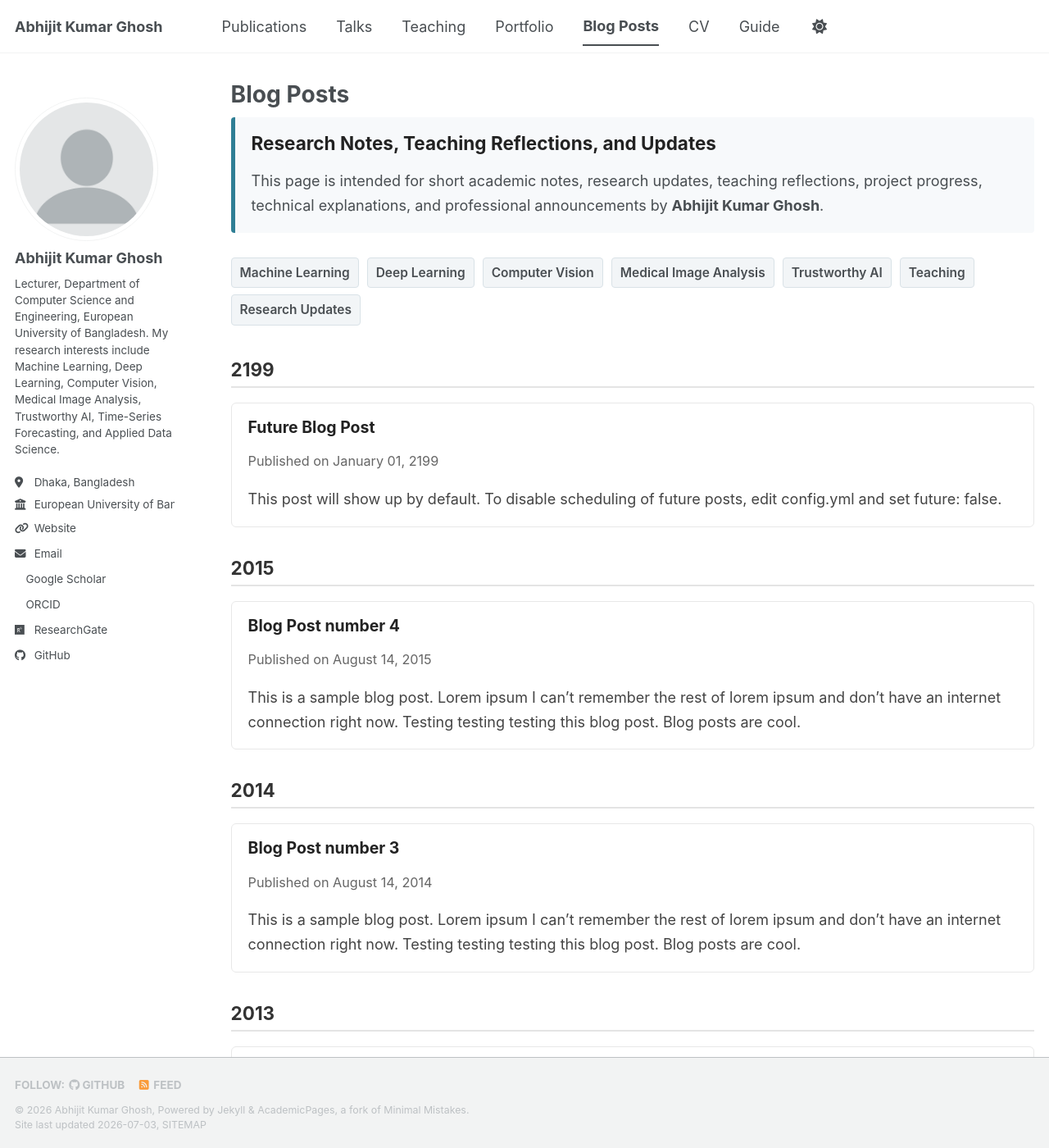
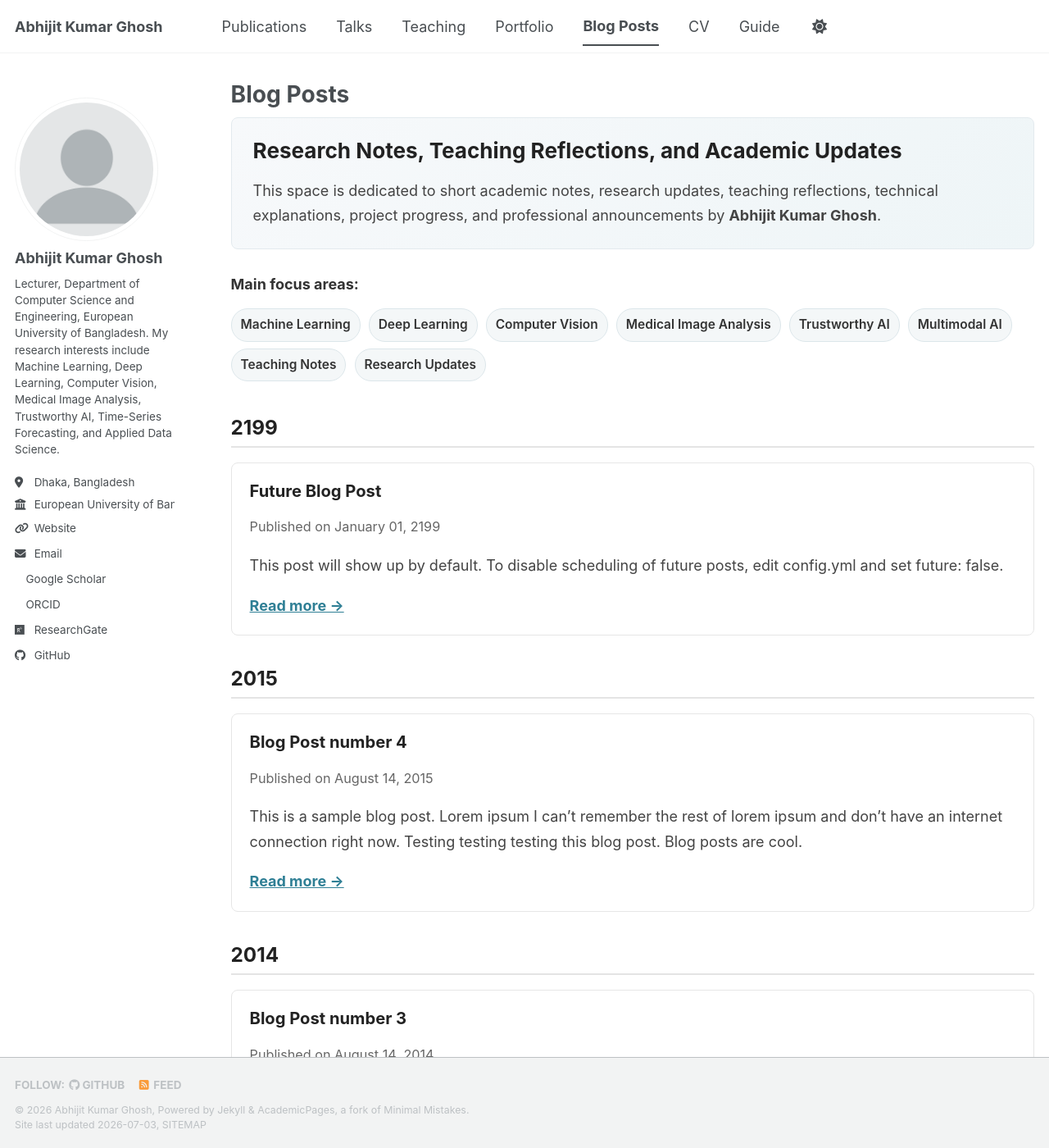
Before and after one commit to abhijitkghosh/abhijitkghosh.github.io, a Jekyll site: the page built from _pages/year-archive.html, in a window 1280 px wide and 1400 px high. Shown: the whole window at 82% size. Built offline with Jekyll 4.4.1, drawn with Linux system fonts in a browser that asks for light colours; a style sheet for code colours, icons or effects is not loaded; some of the changed text lies outside the part shown.

Commit message:
Refactor blog page styles and structure

```diff
--- a/_pages/year-archive.html
+++ b/_pages/year-archive.html
@@ -9,77 +9,91 @@ redirect_from:
 
 <style>
   .blog-page {
-    line-height: 1.65;
+    line-height: 1.7;
     font-size: 1em;
   }
 
-  .blog-intro {
-    margin-bottom: 26px;
-    padding: 18px 20px;
-    background: #f7f9fb;
+  .blog-hero {
+    padding: 24px 26px;
+    margin-bottom: 28px;
+    background: linear-gradient(135deg, #f7f9fb 0%, #eef5f7 100%);
     border-left: 5px solid #2f7f95;
-    border-radius: 4px;
+    border-radius: 8px;
+    border: 1px solid #e3eaee;
   }
 
-  .blog-intro h2 {
+  .blog-hero h2 {
     margin-top: 0;
     margin-bottom: 10px;
+    font-size: 1.45em;
     color: #222222;
   }
 
-  .blog-intro p {
+  .blog-hero p {
     margin-bottom: 0;
+    color: #444444;
   }
 
-  .blog-topics {
-    margin: 18px 0 30px 0;
+  .blog-focus {
+    margin: 22px 0 34px 0;
+  }
+
+  .blog-focus-title {
+    margin-bottom: 10px;
+    font-weight: 700;
+    color: #333333;
   }
 
   .blog-tag {
     display: inline-block;
-    background-color: #f2f5f7;
-    border: 1px solid #d9e2e7;
-    padding: 5px 10px;
+    padding: 6px 11px;
     margin: 4px 5px 4px 0;
-    border-radius: 4px;
+    background-color: #f4f7f8;
+    border: 1px solid #dce6ea;
+    border-radius: 20px;
     font-size: 0.86em;
     font-weight: 600;
+    color: #333333;
   }
 
   .year-heading {
-    margin-top: 36px;
+    margin-top: 38px;
     margin-bottom: 18px;
-    padding-bottom: 7px;
+    padding-bottom: 8px;
     border-bottom: 2px solid #e4e4e4;
-    color: #333333;
+    color: #222222;
+    font-size: 1.35em;
   }
 
   .blog-list {
-    margin-bottom: 28px;
+    margin-bottom: 34px;
   }
 
   .blog-card {
-    margin-bottom: 20px;
-    padding: 18px 20px;
-    border: 1px solid #e8e8e8;
-    border-radius: 6px;
+    margin-bottom: 22px;
+    padding: 20px 22px;
+    border: 1px solid #e6e6e6;
+    border-radius: 8px;
     background: #ffffff;
+    transition: all 0.2s ease-in-out;
   }
 
   .blog-card:hover {
-    border-color: #cfd8dc;
-    box-shadow: 0 2px 8px rgba(0, 0, 0, 0.04);
+    border-color: #cbd8dd;
+    box-shadow: 0 4px 14px rgba(0, 0, 0, 0.06);
+    transform: translateY(-1px);
   }
 
   .blog-card h3 {
     margin-top: 0;
     margin-bottom: 8px;
-    font-size: 1.08em;
+    font-size: 1.12em;
+    line-height: 1.4;
   }
 
   .blog-card h3 a {
+    color: #222222;
     text-decoration: none;
-    color: #222222;
   }
 
   .blog-card h3 a:hover {
@@ -88,43 +102,66 @@ redirect_from:
   }
 
   .blog-meta {
-    margin-bottom: 8px;
+    margin-bottom: 10px;
     color: #666666;
     font-size: 0.9em;
   }
 
   .blog-excerpt {
-    margin-bottom: 0;
+    margin-bottom: 14px;
     color: #444444;
   }
 
+  .read-more {
+    display: inline-block;
+    margin-top: 4px;
+    font-weight: 700;
+    color: #2f7f95;
+    text-decoration: none;
+  }
+
+  .read-more:hover {
+    text-decoration: underline;
+  }
+
   .empty-blog {
-    padding: 20px;
+    padding: 24px 26px;
     background: #f7f9fb;
     border: 1px solid #e1e7ea;
-    border-radius: 6px;
+    border-radius: 8px;
     color: #444444;
+  }
+
+  .empty-blog h3 {
+    margin-top: 0;
+    color: #222222;
+  }
+
+  .empty-list {
+    margin-bottom: 0;
   }
 </style>
 
 <div class="blog-page">
 
-  <div class="blog-intro">
-    <h2>Research Notes, Teaching Reflections, and Updates</h2>
+  <div class="blog-hero">
+    <h2>Research Notes, Teaching Reflections, and Academic Updates</h2>
     <p>
-      This page is intended for short academic notes, research updates, teaching reflections,
-      project progress, technical explanations, and professional announcements by
+      This space is dedicated to short academic notes, research updates, teaching reflections,
+      technical explanations, project progress, and professional announcements by
       <strong>Abhijit Kumar Ghosh</strong>.
     </p>
   </div>
 
-  <div class="blog-topics">
+  <div class="blog-focus">
+    <div class="blog-focus-title">Main focus areas:</div>
     <span class="blog-tag">Machine Learning</span>
     <span class="blog-tag">Deep Learning</span>
     <span class="blog-tag">Computer Vision</span>
     <span class="blog-tag">Medical Image Analysis</span>
     <span class="blog-tag">Trustworthy AI</span>
-    <span class="blog-tag">Teaching</span>
+    <span class="blog-tag">Multimodal AI</span>
+    <span class="blog-tag">Teaching Notes</span>
     <span class="blog-tag">Research Updates</span>
   </div>
 
@@ -132,23 +169,23 @@ redirect_from:
 
   {% if site.posts.size > 0 %}
 
-    {% capture written_year %}'None'{% endcapture %}
+    {% assign previous_year = "" %}
 
     {% for post in site.posts %}
-      {% capture year %}{{ post.date | date: '%Y' }}{% endcapture %}
+      {% assign current_year = post.date | date: "%Y" %}
 
-      {% if year != written_year %}
-        {% if written_year != "'None'" %}
+      {% if current_year != previous_year %}
+        {% unless forloop.first %}
           </div>
-        {% endif %}
+        {% endunless %}
 
-        <h2 id="{{ year | slugify }}" class="year-heading">{{ year }}</h2>
+        <h2 id="{{ current_year | slugify }}" class="year-heading">{{ current_year }}</h2>
         <div class="blog-list">
 
-        {% capture written_year %}{{ year }}{% endcapture %}
+        {% assign previous_year = current_year %}
       {% endif %}
 
-      <div class="blog-card">
+      <article class="blog-card">
         <h3>
           <a href="{{ base_path }}{{ post.url }}">{{ post.title }}</a>
         </h3>
@@ -156,7 +193,7 @@ redirect_from:
         <p class="blog-meta">
           Published on {{ post.date | date: "%B %d, %Y" }}
           {% if post.categories.size > 0 %}
-            | Category:
+            &nbsp;|&nbsp; Category:
             {% for category in post.categories %}
               {{ category }}{% unless forloop.last %}, {% endunless %}
             {% endfor %}
@@ -165,26 +202,39 @@ redirect_from:
 
         {% if post.excerpt %}
           <p class="blog-excerpt">
-            {{ post.excerpt | strip_html | truncate: 220 }}
+            {{ post.excerpt | strip_html | truncate: 240 }}
           </p>
         {% endif %}
-      </div>
+
+        <a class="read-more" href="{{ base_path }}{{ post.url }}">Read more &rarr;</a>
+      </article>
+
+      {% if forloop.last %}
+        </div>
+      {% endif %}
 
     {% endfor %}
-
-    </div>
 
   {% else %}
 
     <div class="empty-blog">
-      <strong>No blog posts have been published yet.</strong>
+      <h3>No blog posts have been published yet.</h3>
       <p>
         Future posts may include research notes, teaching materials, project updates,
         conference reflections, and technical discussions related to artificial intelligence
         and computer science.
       </p>
+
+      <p class="empty-list">
+        Suggested future categories:
+        <strong>Research Notes</strong>,
+        <strong>Teaching Reflections</strong>,
+        <strong>AI Experiments</strong>,
+        <strong>Conference Updates</strong>,
+        and <strong>Technical Tutorials</strong>.
+      </p>
     </div>
 
   {% endif %}
 
-</div>
+</div>a
```
